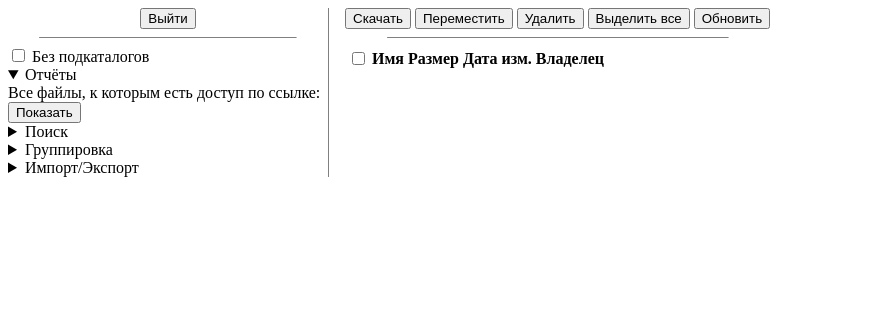
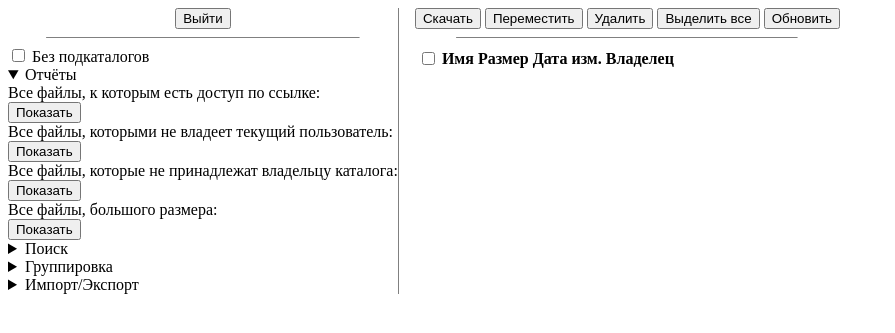
Before and after one commit to moevm/nosql2h21-google-drive, a Python web app: template templates/main.html in a window 1280 px wide, after a click on "Отчёты". Shown: the top 333 px of the page, without its empty margins (0-895 px from the left). Run offline with Jinja, Linux system fonts and the light colour scheme; the template is opened without the code that fills it, so the values that code supplies are empty.

Commit message:
Added report buttons in report-generic.html

```diff
--- a/requirements.txt
+++ b/requirements.txt
@@ -3,3 +3,6 @@ aiohttp-jinja2==1.5
 Jinja2==3.0.1
 motor==2.5.1
 gaggle==0.2.1
+alog==0.9.13
+multidict==5.2.0
+yarl==1.7.2
--- a/src/main.py
+++ b/src/main.py
@@ -397,7 +397,6 @@ def file_from_gdrive(f):
     anyone_perm = None
     owner_perm = None
     other_perms = []
-
     for perm in f['permissions']:
         if perm['type'] == 'anyone':
             assert anyone_perm is None
--- a/templates/main.html
+++ b/templates/main.html
@@ -22,6 +22,27 @@
                 <summary>Отчёты</summary>
                 <div id="reportFilesSharedViaLink">
                     <div>Все файлы, к которым есть доступ по ссылке:</div>
+                    <input type="submit"
+                           formaction="/query/shared-via-link"
+                           value="Показать"
+                    >
+                </div>
+                <div id="reportFilesSharedViaLink">
+                    <div>Все файлы, которыми не владеет текущий пользователь:</div>
+                    <input type="submit"
+                           formaction="/query/shared-via-link"
+                           value="Показать"
+                    >
+                </div>
+                <div id="reportFilesSharedViaLink">
+                    <div>Все файлы, которые не принадлежат владельцу каталога:</div>
+                    <input type="submit"
+                           formaction="/query/shared-via-link"
+                           value="Показать"
+                    >
+                </div>
+                <div id="reportFilesSharedViaLink">
+                    <div>Все файлы, большого размера:</div>
                     <input type="submit"
                            formaction="/query/shared-via-link"
                            value="Показать"
```
Lines whose indentation alone changed are shown as unchanged.
